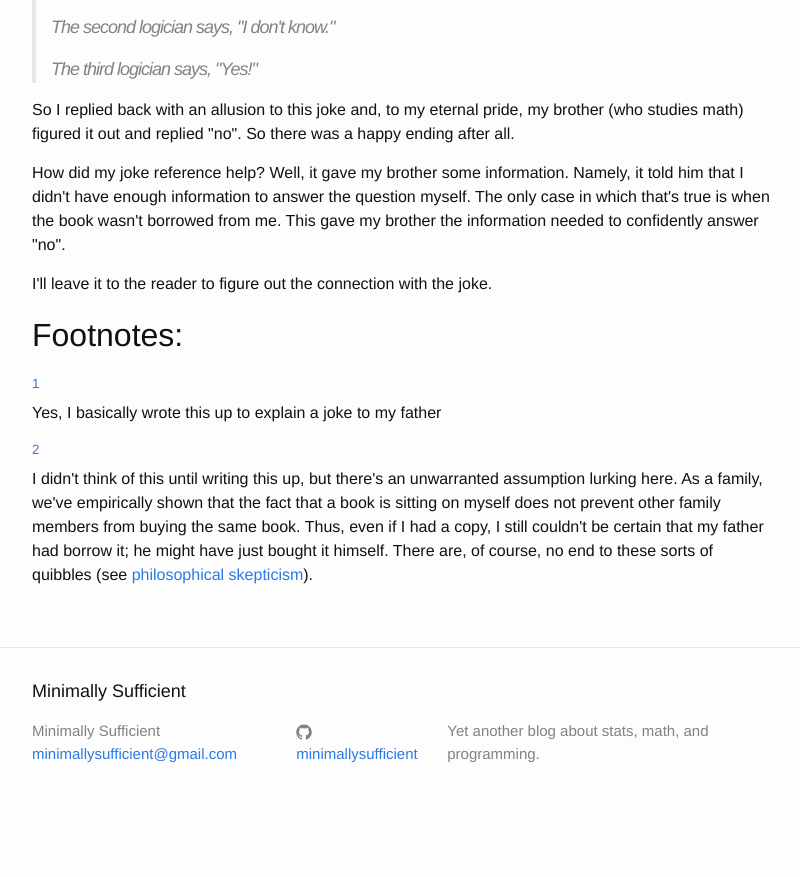
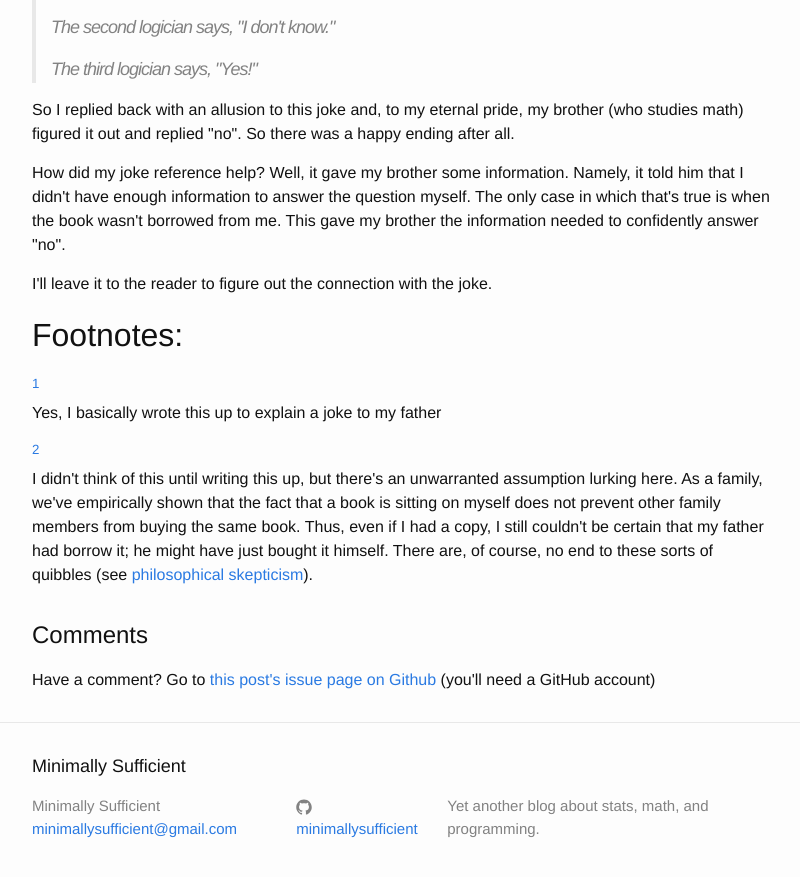
Before and after one commit to minimallysufficient/minimallysufficient.github.io, a Jekyll site: the page built from _posts/2016-06-16-three-logicians-walk-into-a-bar.html, in a window 1280 px wide and 900 px high, scrolled down 999 px. Shown: the top 877 px of the window, without its empty margins (238-1038 px from the left). Built offline with Jekyll 4.4.1, drawn with Linux system fonts in a browser that asks for light colours; before the commit the page ends 1824 px from its top, so only the background shows below that.

Commit message:
Tests comment system

```diff
--- a/_layouts/post.html
+++ b/_layouts/post.html
@@ -11,5 +11,37 @@
   <article class="post-content">
     {{ content }}
   </article>
+</div>
 
+<!-- Comment system from http://ivanzuzak.info/2011/02/18/github-hosted-comments-for-github-hosted-blogs.html -->
+
+<div id="comments">
+  <h2> Comments</h2>
+  <div id="header">
+    Have a comment? Go to <a href="https://github.com/minimallysufficient/minimallysufficient.github.io/issues/{{page.commentIssueId}}"> this post's issue page on Github</a> (you'll need a GitHub account)
+  </div>
 </div>
+
+<script type="text/javascript">
+
+  function loadComments(data) {
+    for (var i=0; i<data.length; i++) {
+      var cuser = data[i].user.login;
+      var cuserlink = "https://www.github.com/" + data[i].user.login;
+      var clink = "https://github.com/minimallysufficient/minimallysufficient.github.com/issues/{{page.commentIssueId}}#issuecomment-" + data[i].url.substring(data[i].url.lastIndexOf("/")+1);
+      var cbody = data[i].body_html;
+      var cavatarlink = data[i].user.avatar_url;
+      var cdate = Date.parse(data[i].created_at).toString("yyyy-MM-dd HH:mm:ss");
+
+      $("#comments").append("<div class='comment'><div class='commentheader'><div class='commentgravatar'>" + '<img src="' + cavatarlink + '" alt="" width="20" height="20">' + "</div><a class='commentuser' href=\""+ cuserlink + "\">" + cuser + "</a><a class='commentdate' href=\"" + clink + "\">" + cdate + "</a></div><div class='commentbody'>" + cbody + "</div></div>");
+      }
+    }
+
+  $.ajax("https://api.github.com/repos/minimallysufficient/minimallysufficient.github.com/issues/{{page.commentIssueId}}/comments?per_page=100", {
+    headers: {Accept: "application/vnd.github.full+json"},
+    dataType: "json",
+    success: function(msg){
+      loadComments(msg);
+   }
+  });
+</script>
--- a/_posts/2016-06-16-three-logicians-walk-into-a-bar.html
+++ b/_posts/2016-06-16-three-logicians-walk-into-a-bar.html
@@ -1,6 +1,7 @@
 ---
 date: 2016-06-16
 tags:
+-
 -
 - dummy-tags-should-be-replaced
 author:
```
Also changed, not shown: other parts of _posts/2016-06-16-three-logicians-walk-into-a-bar.html (+1 -0 lines).
